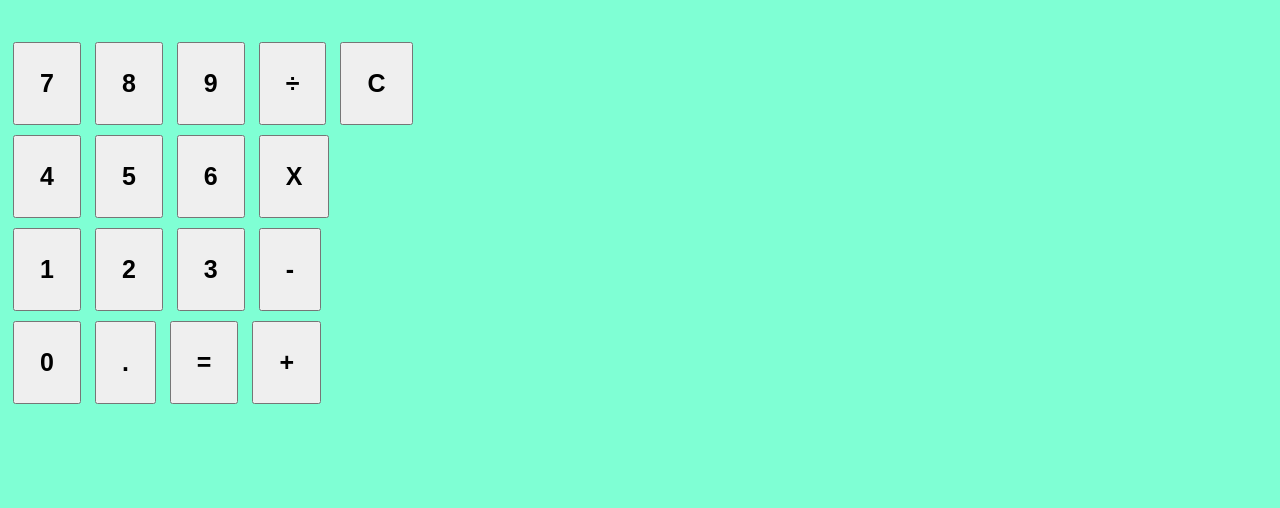
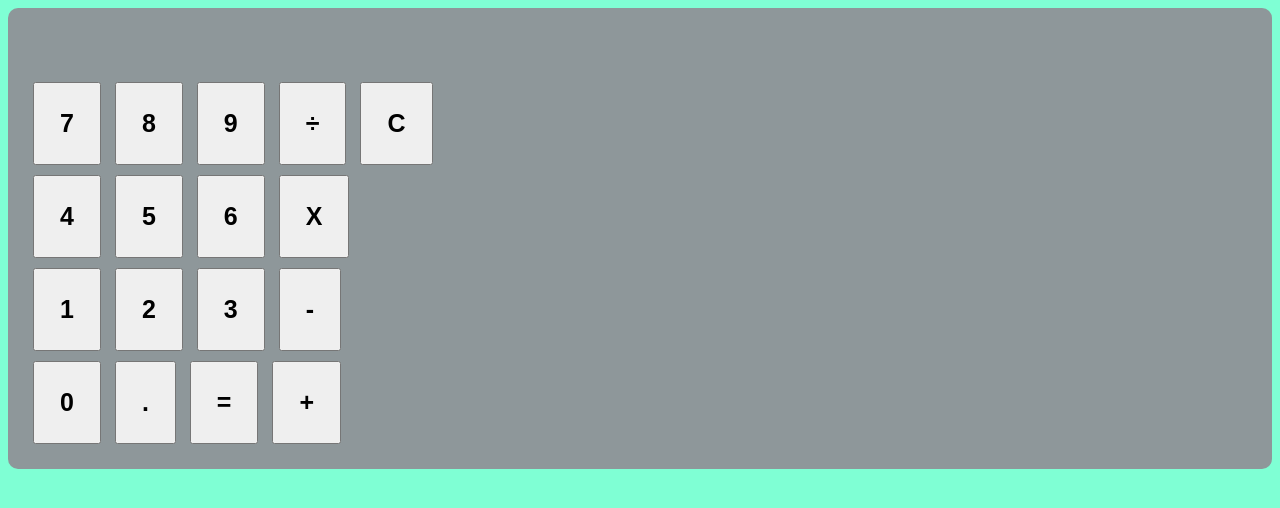
Before and after one commit to Byronwww/odin-project-calculator, a website: page index.html in a window 1280 px wide. Drawn offline with Linux system fonts and the light colour scheme; a web font is replaced by a local one.

Commit message:
add grey background

```diff
--- a/styles.css
+++ b/styles.css
@@ -14,4 +14,12 @@ button{
 #display{
     font-size: 25px;
     font-family: 'Scientific Calculator LCD', sans-serif;
+    padding: 10px;
 }
+
+
+#calculator{
+    border-radius: 10px;
+    padding: 20px;
+    background-color: rgba(144, 144, 150, 0.932);
+}
```
